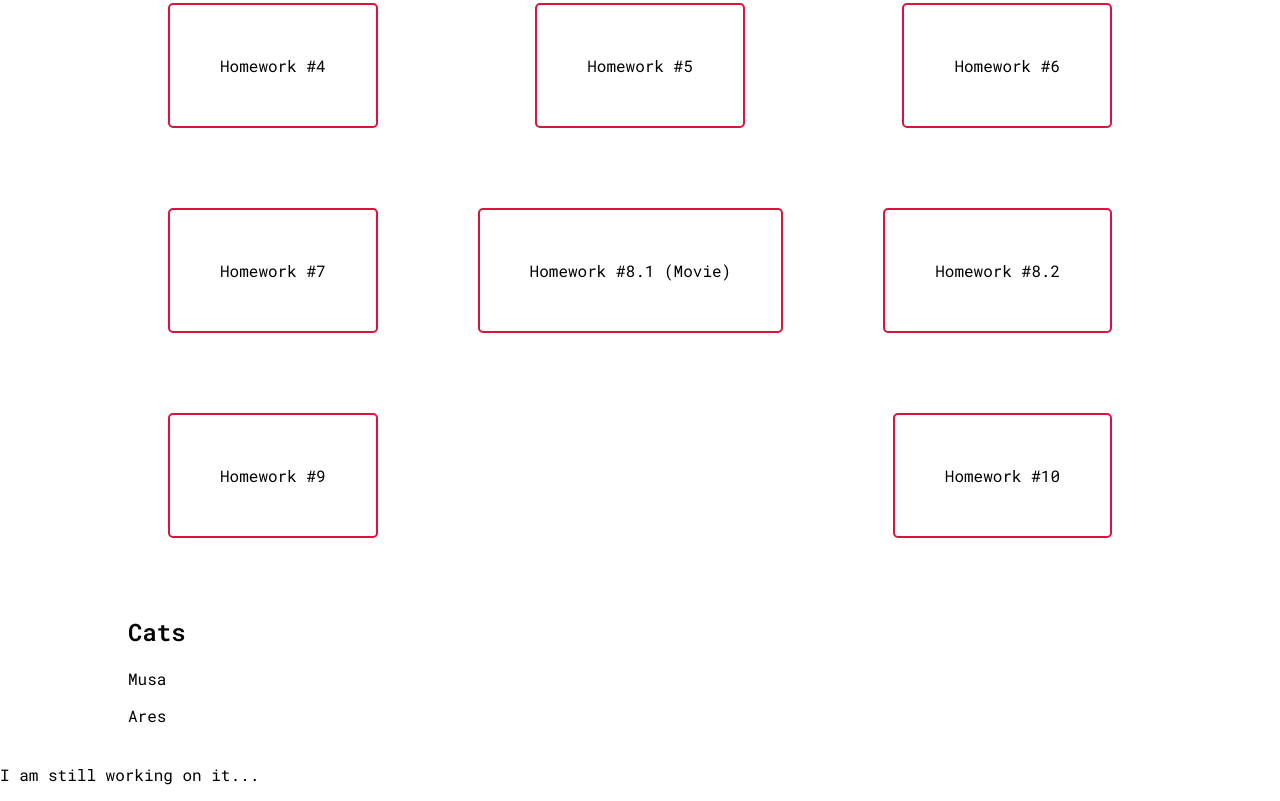
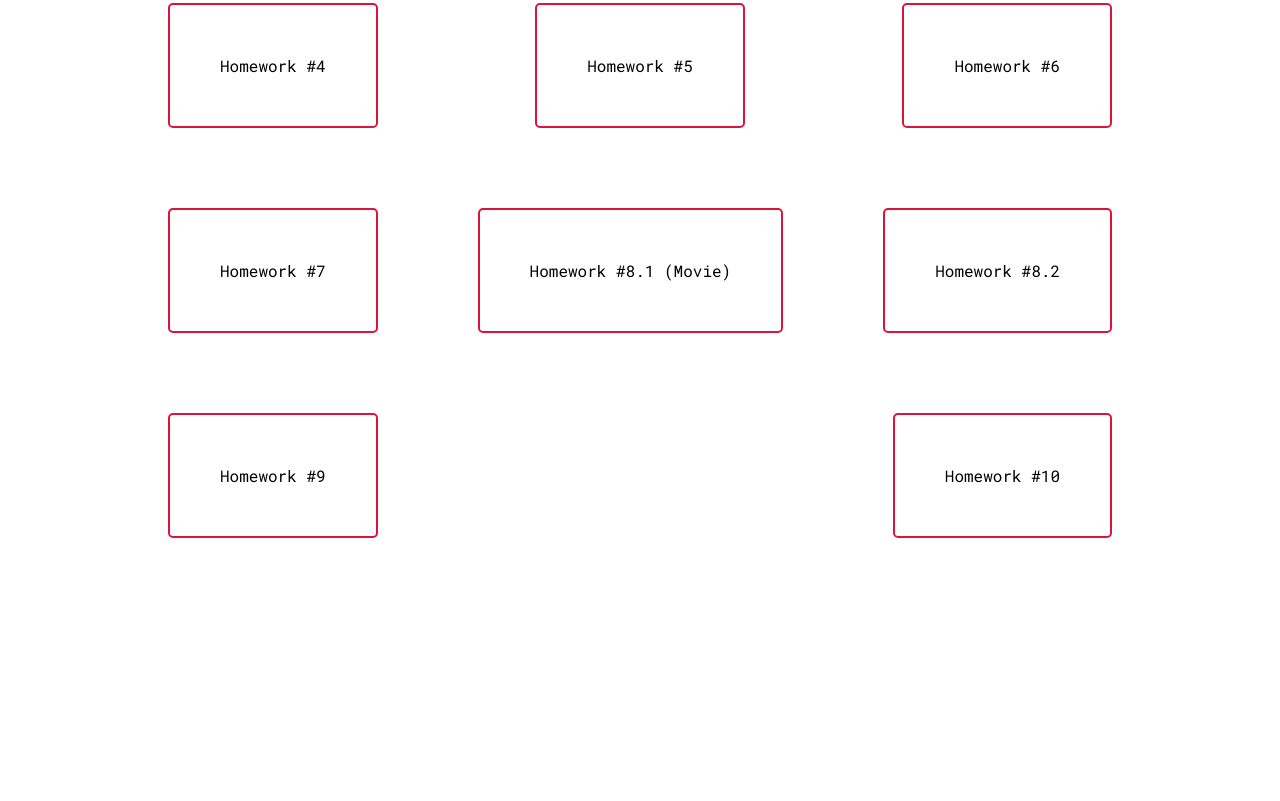
Before and after one commit to gklptrgt/ECC006-HW, a plain HTML site: page index.html in a window 1280 px wide. Shown: the part 2202-3003 px from the top of the page. After the commit the page ends 2818 px from the top, so only its background shows below. Drawn offline with Linux system fonts and the light colour scheme.

Commit message:
removed cats :(

```diff
--- a/index.html
+++ b/index.html
@@ -163,23 +163,6 @@
             </div>
         </div>
     </section>
-
-    <section id="cats">
-        <div class="aboutme">
-            <h1>Cats</h1>
-            <div class="musa">
-                <p>Musa</p>
-
-            </div>
-
-            <div class="ares">
-                <p>Ares</p>
-
-            </div>
-
-        </div>
-    </section>
-    <p>I am still working on it...</p>
 </body>
 
 </html>
```
